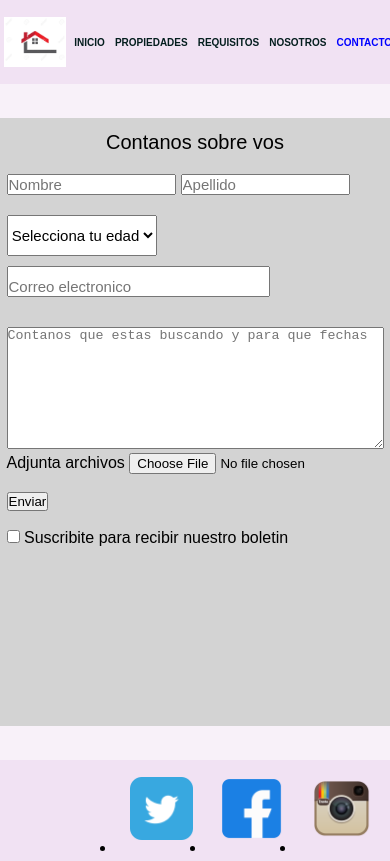
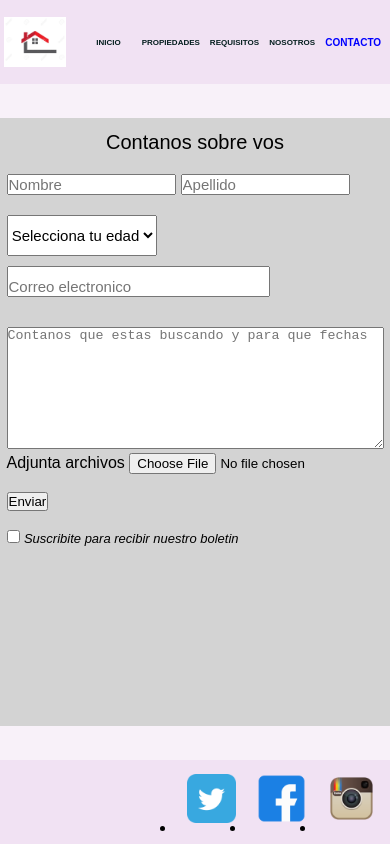
Before and after one commit to martinemoyano/inmobiliaria-moyano, a plain HTML site: page contacto.html in a window 390 px wide. Drawn offline with Linux system fonts and the light colour scheme.

Commit message:
estilo completo

```diff
--- a/css/style.css
+++ b/css/style.css
@@ -236,7 +236,7 @@ nav ul li a {
 .menu-redes {
     display: flex;
     flex-direction: row-reverse;
-    height: 100%;
+    height: 70%;
     align-items: center;
 }
 
@@ -255,10 +255,11 @@ nav ul li a {
     padding-left: 10px;
     padding-right: 10px;
     padding-top: 3px;
+    padding-bottom: 3px;
     font-family: arial;
     overflow: auto;
     min-width: 30%;
-    height: 90%;
+    height: 100%;
 }
 
 .contacto {
@@ -318,6 +319,11 @@ nav ul li a {
     font-family: arial;
     font-size: 20px;
     margin-top: 10px;
+}
+
+.suscripcion{
+    font-style: italic;
+    font-size: 13px;
 }
 
 
@@ -494,7 +500,7 @@ nav ul li a {
     nav ul li a {
         display: flex;
         color: rgb(4, 30, 30);
-        font-size: 10px;
+        font-size: 8px;
         font-family: arial;
         border-width: 2px;
         text-align: center;
@@ -507,7 +513,7 @@ nav ul li a {
     .menu a:hover {
         display: flex;
         color: rgb(4, 30, 30);
-        font-size: 10px;
+        font-size: 9px;
         font-family: arial;
         font-weight: bold;
     }
@@ -552,8 +558,9 @@ nav ul li a {
 
     background-color: none;
     font-family: arial;
-    size: 10px;
+   font-size: 12px;
     padding: 1%;
+    text-overflow: unset;
 }
 
 /* FORMULARIO */
@@ -581,5 +588,10 @@ nav ul li a {
 .form text {
     padding: 10px;
 }
-
+ /* LOGOS REDES */
+ .menu-redes img {
+    height: 70px;
+    align-items: flex-end;
+    padding: 15%;
+}
 /* FIN 480PX */
```
